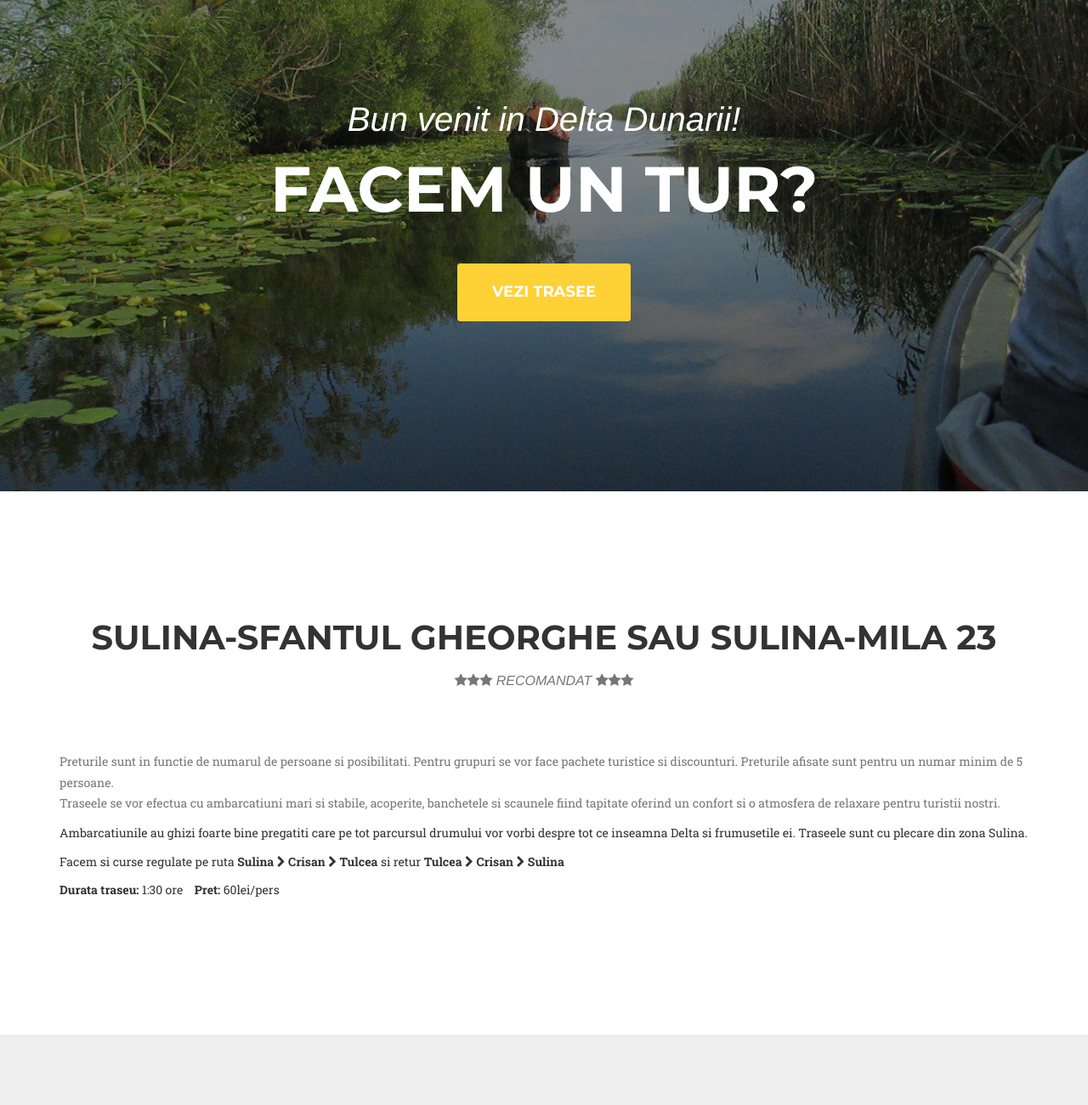
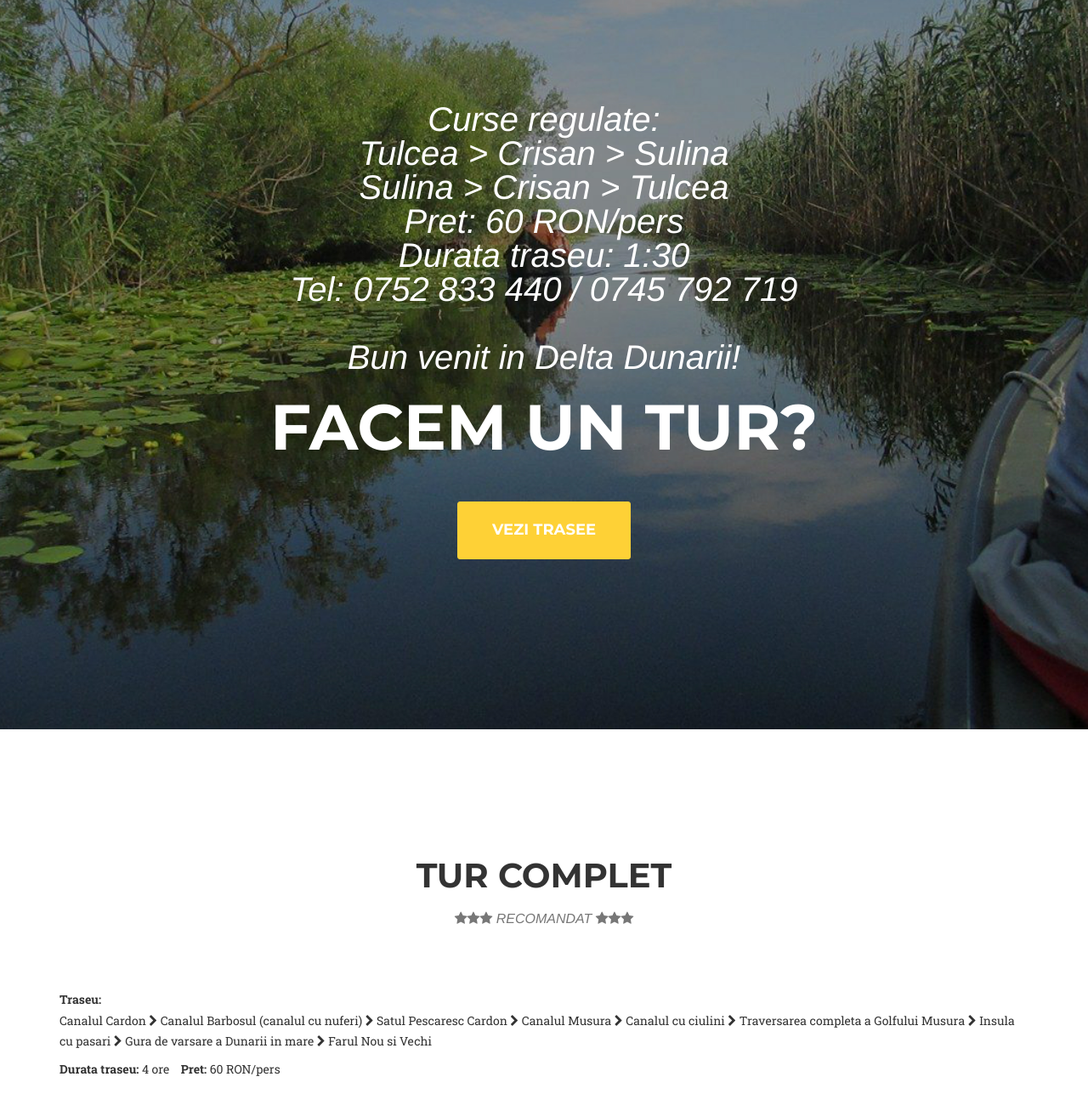
Before and after one commit to robertsan96/delta-empire-web, a plain HTML site: page index.html in a window 1280 px wide. Shown: the part 180-1480 px from the top of the page at 85% size. Drawn offline with nearby package versions, Linux system fonts and the light colour scheme; a web font is replaced by a local one.

Commit message:
Update: added contact details and updated packages / homepage

```diff
--- a/index.html
+++ b/index.html
@@ -104,7 +104,16 @@
     <header>
         <div class="container">
             <div class="intro-text">
-                <div class="intro-lead-in">Bun venit in Delta Dunarii!</div>
+                <div class="intro-lead-in">
+                  Curse regulate:
+                  <br/>Tulcea > Crisan > Sulina
+                  <br/>Sulina > Crisan > Tulcea
+                  <br/>Pret: 60 RON/pers
+                  <br/>Durata traseu: 1:30
+                  <br/>Tel: 0752 833 440 / 0745 792 719
+
+                  <br/><br/>
+                  Bun venit in Delta Dunarii!</div>
                 <div class="intro-heading">Facem un tur?</div>
                     <a class="page-scroll btn btn-xl" href="#portfolio">Vezi trasee</a>
             </div>
@@ -116,19 +125,26 @@
           <div class="container">
               <div class="row">
                   <div class="col-lg-12 text-center">
-                      <h2 class="section-heading">SULINA-SFANTUL GHEORGHE SAU SULINA-MILA 23</h2>
+                      <h2 class="section-heading">TUR COMPLET</h2>
                       <h3 class="section-subheading text-muted"><i class="fa fa-star"></i><i class="fa fa-star"></i><i class="fa fa-star"></i> RECOMANDAT <i class="fa fa-star"></i><i class="fa fa-star"></i><i class="fa fa-star"></i></h3>
                   </div>
               </div>
               <div class="row">
                 <div class="col-lg-12">
-                  <p class="item-intro text-muted">Preturile sunt in functie de numarul de persoane si posibilitati. Pentru grupuri se vor face pachete turistice si discounturi. Preturile afisate sunt pentru un numar minim de 5 persoane. <br />
-                  Traseele se vor efectua cu ambarcatiuni mari si stabile, acoperite, banchetele si scaunele fiind tapitate oferind un confort si o atmosfera de relaxare pentru turistii nostri.</p>
-                  <p>Ambarcatiunile au ghizi foarte bine pregatiti care pe tot parcursul drumului vor vorbi despre tot ce inseamna Delta si frumusetile ei. Traseele sunt cu plecare din zona Sulina. </p>
-                  <p>Facem si curse regulate pe ruta <strong>Sulina <i class="fa fa-chevron-right" aria-hidden="true"></i> Crisan <i class="fa fa-chevron-right" aria-hidden="true"></i> Tulcea</strong> si retur <strong>Tulcea <i class="fa fa-chevron-right" aria-hidden="true"></i> Crisan <i class="fa fa-chevron-right" aria-hidden="true"></i> Sulina</strong></p>
+                  <p><strong>Traseu: </strong> <br />
+                    Canalul Cardon <i class="fa fa-chevron-right" aria-hidden="true"></i>
+                    Canalul Barbosul (canalul cu nuferi) <i class="fa fa-chevron-right" aria-hidden="true"></i>
+                    Satul Pescaresc Cardon <i class="fa fa-chevron-right" aria-hidden="true"></i>
+                    Canalul Musura <i class="fa fa-chevron-right" aria-hidden="true"></i>
+                    Canalul cu ciulini <i class="fa fa-chevron-right" aria-hidden="true"></i>
+                    Traversarea completa a Golfului Musura <i class="fa fa-chevron-right" aria-hidden="true"></i>
+                    Insula cu pasari <i class="fa fa-chevron-right" aria-hidden="true"></i>
+                    Gura de varsare a Dunarii in mare <i class="fa fa-chevron-right" aria-hidden="true"></i>
+                    Farul Nou si Vechi
+                  </p>
                   <ul class="list-inline">
-                      <li><strong>Durata traseu:</strong> 1:30 ore</li>
-                      <li><strong>Pret:</strong> 60lei/pers</li>
+                      <li><strong>Durata traseu:</strong> 4 ore</li>
+                      <li><strong>Pret:</strong> 60 RON/pers</li>
                   </ul>
                 </div>
               </div>
@@ -239,7 +255,9 @@
             <div class="row">
                 <div class="col-lg-12 text-center">
                     <h2 class="section-heading">Contacteaza-ne</h2>
-                    <h3 class="section-subheading text-muted">Adrese / Numere de telefon aici</h3>
+                    <h3 class="section-subheading text-muted" style="font-size: 28px; color: #fff; font-weight: bold;">claudiuvlaciu@yahoo.com <br />
+                      <br/>Tel: 0752 833 440 / 0745 792 719
+                    </h3>
                 </div>
             </div>
         </div>
@@ -258,14 +276,6 @@
                         <li><a href="#"><i class="fa fa-facebook"></i></a>
                         </li>
                         <li><a href="#"><i class="fa fa-linkedin"></i></a>
-                        </li>
-                    </ul>
-                </div>
-                <div class="col-md-4">
-                    <ul class="list-inline quicklinks">
-                        <li><a href="#">Adresa #1</a>
-                        </li>
-                        <li><a href="#">Adresa #2</a>
                         </li>
                     </ul>
                 </div>
```
